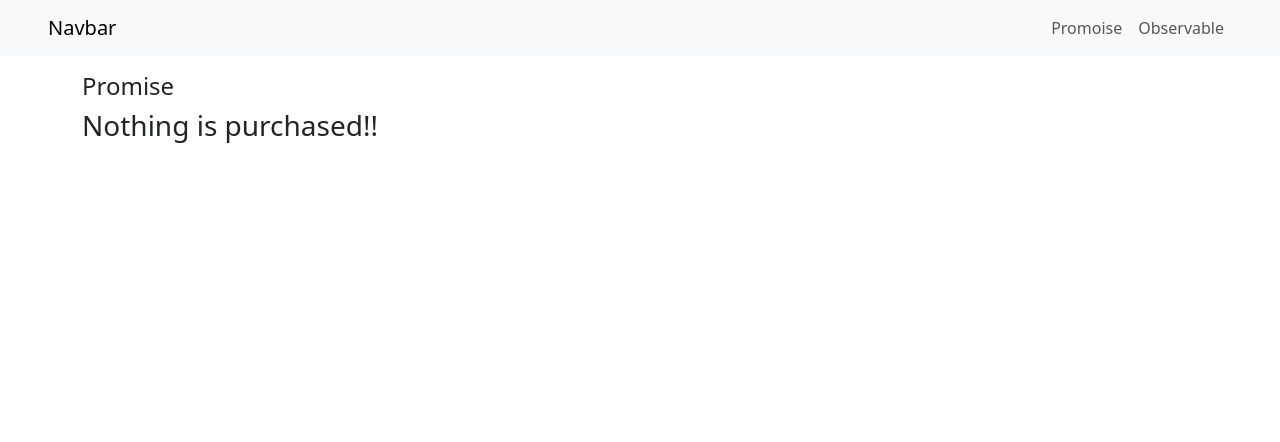
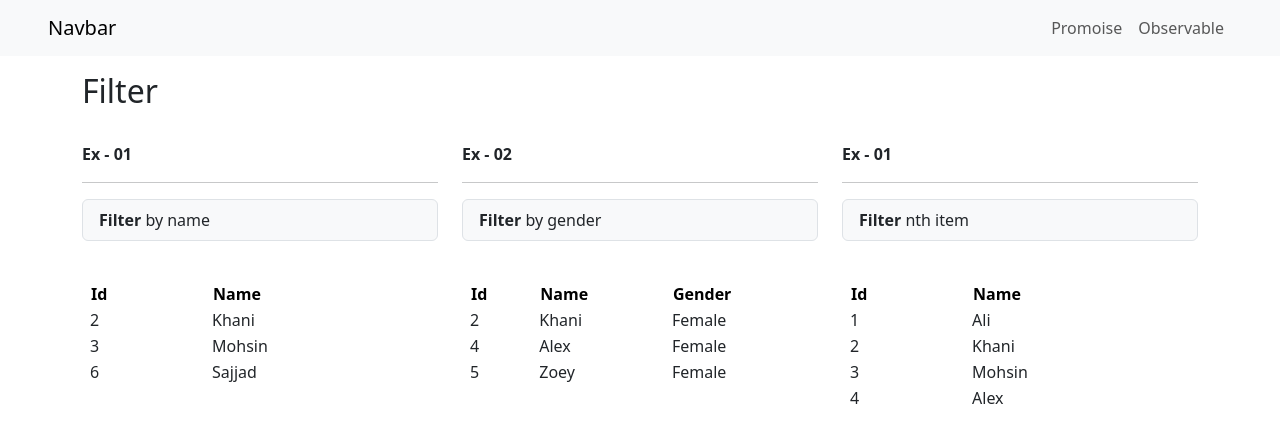
Before and after one commit to s0haibzafar/RxjsConcept, an Angular app: page /observable/filter in a window 1280 px wide. Before the commit this address led to /promoise. Shown: the top 442 px of the page. Built offline with nearby package versions, Linux system fonts and the light colour scheme.

Commit message:
Implement Filter Operator (#8)
* Add route for filter operator

* Add examples for filter operator

```diff
--- a/src/app/app-routing.module.ts
+++ b/src/app/app-routing.module.ts
@@ -10,6 +10,7 @@ import { ToarrayComponent } from './nobservable/toarray/toarray.component';
 import { CustomeComponent } from './nobservable/custome/custome.component';
 import { MapComponent } from './nobservable/map/map.component';
 import { PluckComponent } from './nobservable/pluck/pluck.component';
+import { FilterComponent } from './nobservable/filter/filter.component';
 
 
 const routes: Routes = [
@@ -53,6 +54,10 @@ const routes: Routes = [
         path: 'pluck',
         component: PluckComponent,
       },
+      {
+        path: 'filter',
+        component: FilterComponent,
+      }
     ]
   },
   {
--- a/src/app/app.module.ts
+++ b/src/app/app.module.ts
@@ -16,6 +16,7 @@ import { ToarrayComponent } from './nobservable/toarray/toarray.component';
 import { CustomeComponent } from './nobservable/custome/custome.component';
 import { MapComponent } from './nobservable/map/map.component';
 import { PluckComponent } from './nobservable/pluck/pluck.component';
+import { FilterComponent } from './nobservable/filter/filter.component';
 
 @NgModule({
   declarations: [
@@ -31,7 +32,8 @@ import { PluckComponent } from './nobservable/pluck/pluck.component';
     ToarrayComponent,
     CustomeComponent,
     MapComponent,
-    PluckComponent
+    PluckComponent,
+    FilterComponent
   ],
   imports: [
     // NgbModule,
--- /dev/null
+++ b/src/app/nobservable/filter/filter.component.html
@@ -0,0 +1,73 @@
+<div class="my-3">
+    <h2>Filter</h2>
+    <br>
+
+    <div class="row">
+        <div class="col-md-4">
+            <strong>Ex - 01</strong>
+            <hr>
+            <p class="bg-light py-2 px-3 border rounded">
+                <strong>Filter</strong> by name
+            </p>
+            <br>
+            <!-- <p>Message  .... <strong class="text-success">{{'msg1'}}</strong></p> -->
+            <table class="table">
+                <tr>
+                    <th><strong>Id</strong></th>
+                    <th><strong>Name</strong></th>
+                </tr>
+                <tr *ngFor="let item of data1">
+                    <td class="ps-2">{{item.id}}</td>
+                    <td class="ps-2">{{item.name}}</td>
+                </tr>
+
+            </table>
+
+        </div>
+        <div class="col-md-4">
+            <strong>Ex - 02</strong>
+            <hr>
+            <p class="bg-light py-2 px-3 border rounded">
+                <strong>Filter</strong> by gender
+            </p>
+            <br>
+            <!-- <p>Message .... <strong class="text-success">{{'msg2'}}</strong></p> -->
+            <table class="table">
+                <tr>
+                    <th><strong>Id</strong></th>
+                    <th><strong>Name</strong></th>
+                    <th><strong>Gender</strong></th>
+                </tr>
+                <tr *ngFor="let item of data2">
+                    <td class="ps-2">{{item.id}}</td>
+                    <td class="ps-2">{{item.name}}</td>
+                    <td class="ps-2">{{item.gender}}</td>
+                </tr>
+            </table>
+
+
+        </div>
+        <div class="col-md-4">
+            <strong>Ex - 01</strong>
+            <hr>
+            <p class="bg-light py-2 px-3 border rounded">
+                <strong>Filter</strong> nth item
+            </p>
+            <br>
+            <!-- <p>Data comming here ....</p> -->
+            <!-- <ul id="elContainer"></ul> -->
+            <table class="table">
+                <tr>
+                    <th><strong>Id</strong></th>
+                    <th><strong>Name</strong></th>
+                </tr>
+                <tr *ngFor="let item of data3">
+                    <td class="ps-2">{{item.id}}</td>
+                    <td class="ps-2">{{item.name}}</td>
+                </tr>
+            </table>
+
+        </div>
+    </div>
+
+</div>
--- /dev/null
+++ b/src/app/nobservable/filter/filter.component.ts
@@ -0,0 +1,67 @@
+import { Component, OnInit } from '@angular/core';
+import { filter, from, map, toArray } from 'rxjs';
+
+ type Person = {
+  id: number;
+  name: string;
+  gender: string;
+}
+
+@Component({
+  selector: 'app-filter',
+  templateUrl: './filter.component.html',
+  styleUrls: ['./filter.component.css']
+})
+
+export class FilterComponent implements OnInit {
+
+  members = [
+    { id: 1, name: 'Ali', gender: "Male" },
+    { id: 2, name: 'Khani', gender: "Female" },
+    { id: 3, name: 'Mohsin', gender: "Male" },
+    { id: 4, name: 'Alex', gender: "Female" },
+    { id: 5, name: 'Zoey', gender: "Female" },
+    { id: 6, name: 'Sajjad', gender: "Male" },
+  ];
+
+
+// data1 !: string;
+data1 !: Person[];  //its working  1
+data2 !: Person[];
+data3 !: Person[];
+
+constructor() { }
+
+ngOnInit(): void {
+  const source = from(this.members);
+  //Ex 01
+  source.pipe(
+    // map(d => d.name),
+    filter(d => d.name.length >= 5),
+    toArray()
+  ).subscribe((res) => {
+    console.log(res);
+    this.data1 = res; // its working  1
+    //this.data1 = res.name; // here is problem to resolve it by adding pip(map(res => res.name ))
+  });
+  //Ex 02
+  source.pipe(
+    filter(d => d.gender == "Female"),
+    toArray()
+  ).subscribe((res) => {
+    console.log(res);
+    this.data2 = res; // its working  1
+    //this.data1 = res.name; // here is problem to resolve it by adding pip(map(res => res.name ))
+  });
+  //Ex 03
+  source.pipe(
+    filter(d => d.id <= 4),
+    toArray()
+  ).subscribe((res) => {
+    console.log(res);
+    this.data3 = res; // its working  1
+    //this.data1 = res.name; // here is problem to resolve it by adding pip(map(res => res.name ))
+  });
+}
+
+}
--- a/src/app/nobservable/list/list.component.html
+++ b/src/app/nobservable/list/list.component.html
@@ -22,6 +22,9 @@
         <div class="col-md-3">
             <app-item-card title="Pluck" navigateLink="/pluck"></app-item-card>
         </div>
+        <div class="col-md-3">
+            <app-item-card title="Filter" navigateLink="/filter"></app-item-card>
+        </div>
         <div class="col-md-3"></div>
         <div class="col-md-3"></div>
     </div>
```
Also changed, not shown: src/app/nobservable/filter/filter.component.css (added).
